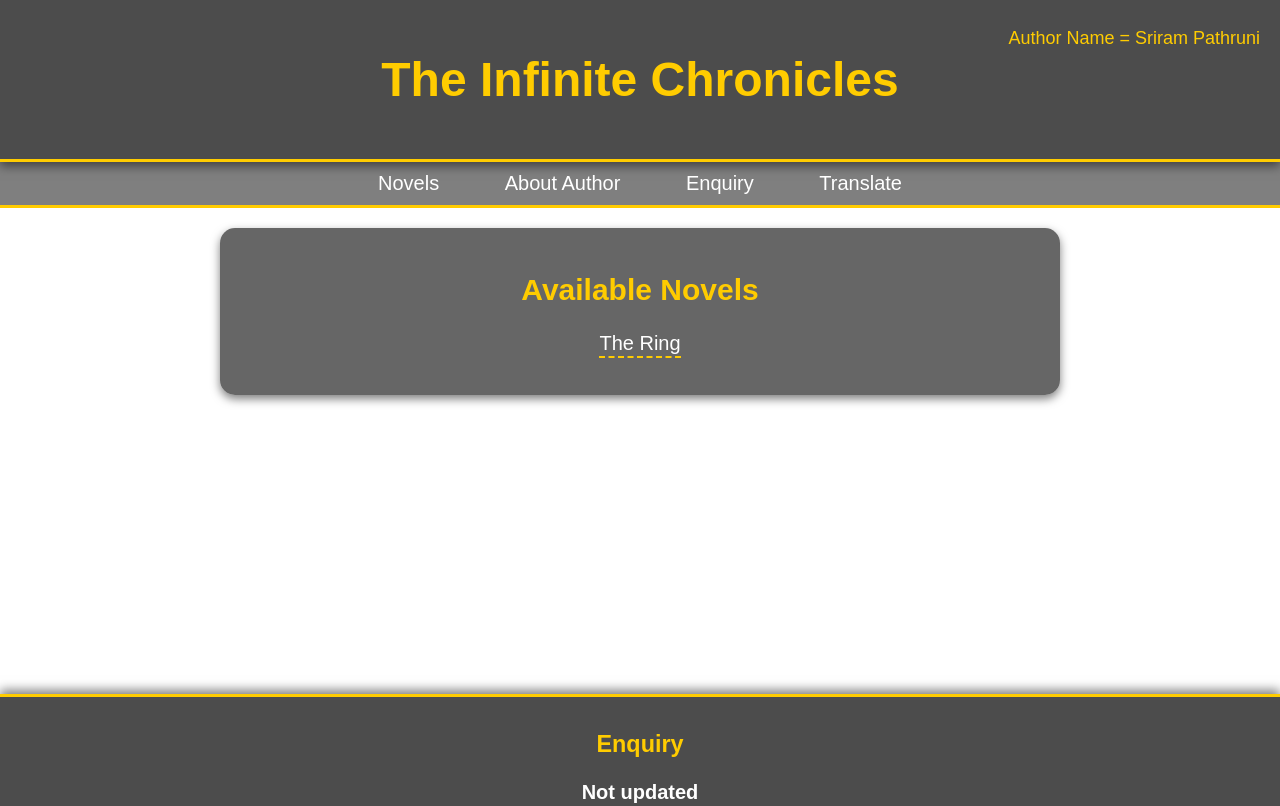
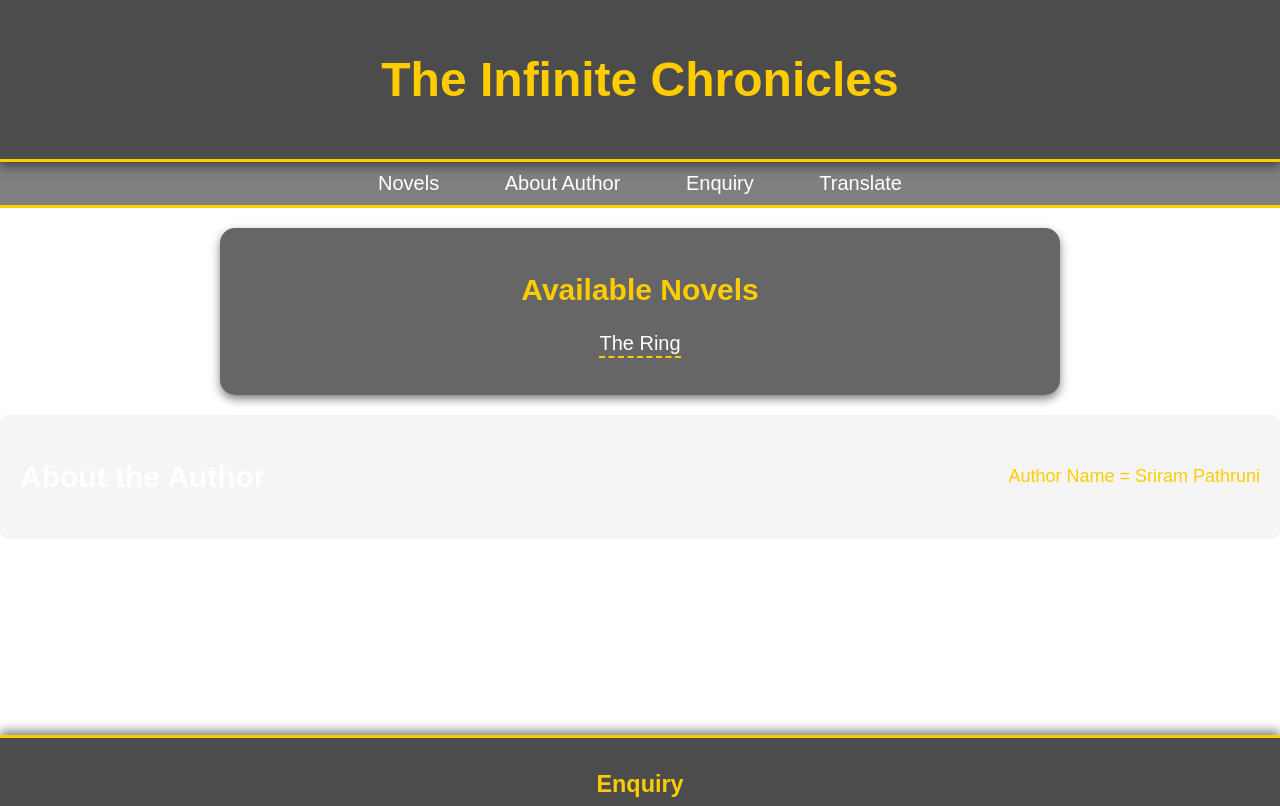
Before and after one commit to Sriram-wq-web/index, a plain HTML site: page index.html in a window 1280 px wide. Shown: the top 806 px of the page. Drawn offline with Linux system fonts and the light colour scheme.

Commit message:
Update index.html

```diff
--- a/index.html
+++ b/index.html
@@ -168,18 +168,25 @@ James shot up in bed, his chest heaving as if he’d been running for miles. Swe
     </div>
 
 <!-- About Author -->
+<style>
     .about-author {
-    position: relative;}
+        position: relative;
         padding: 20px;
         background-color: #f5f5f5; /* Optional: Just to make it more readable */
         border-radius: 8px;
+        display: flex;
+        justify-content: space-between;
+        align-items: center;
     }
+</style>
 
 <div class="about-author">
     <h2>About the Author</h2>
-    <p style="position: absolute; top: 10px; right: 20px; font-size: 18px; color: #ffcc00;">
+    <p style="font-size: 18px; color: #ffcc00;">
         Author Name = Sriram Pathruni
     </p>
+</div>
+
 <div class="author-content">
     <h3>My Journey as an Author</h3>
     <p>
@@ -187,10 +194,12 @@ James shot up in bed, his chest heaving as if he’d been running for miles. Swe
         Writing has always been my passion, and this book is a dream come true. For the people who have read the book,
         you know that it is still not completed and you should also know that Infinite Chronicles is the series name and
         to understand this complex world, you will have to read all the books in the series which I will post soon.
-            <em>"The Ring"</em> is just the first book. Stay tuned for updates and behind-the-scenes stories as I continue to write more for you!
+        <em>"The Ring"</em> is just the first book. Stay tuned for updates and behind-the-scenes stories as I continue
+        to write more for you!
     </p>
 </div>
-</div>
+
+
 
 
     <!-- Footer -->
```
Lines whose indentation alone changed are shown as unchanged.
